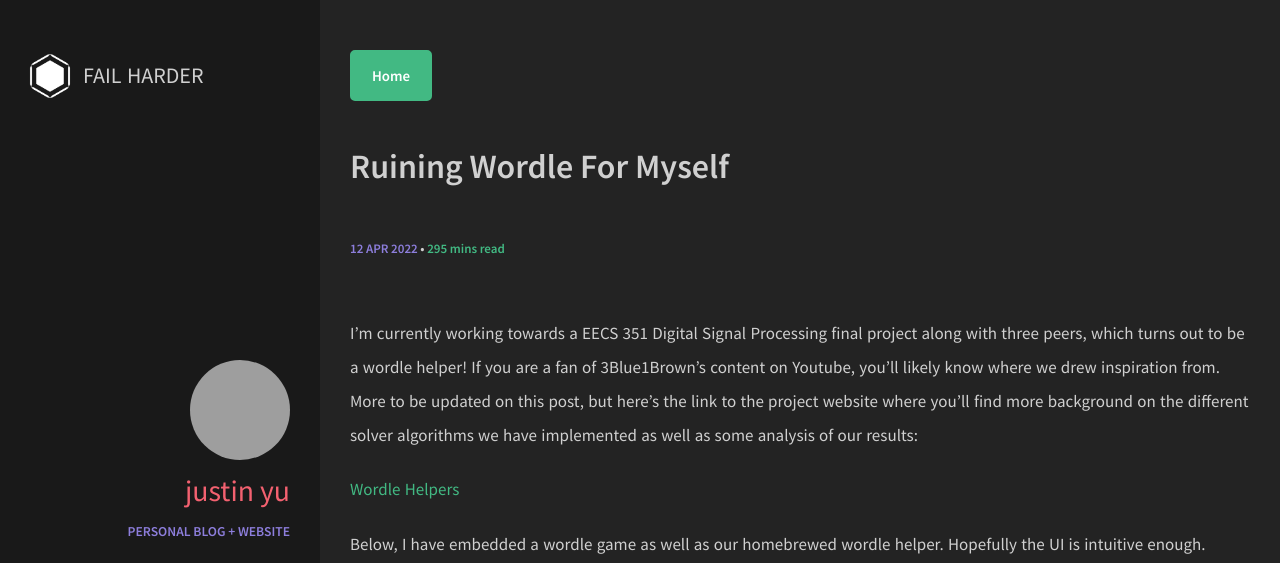
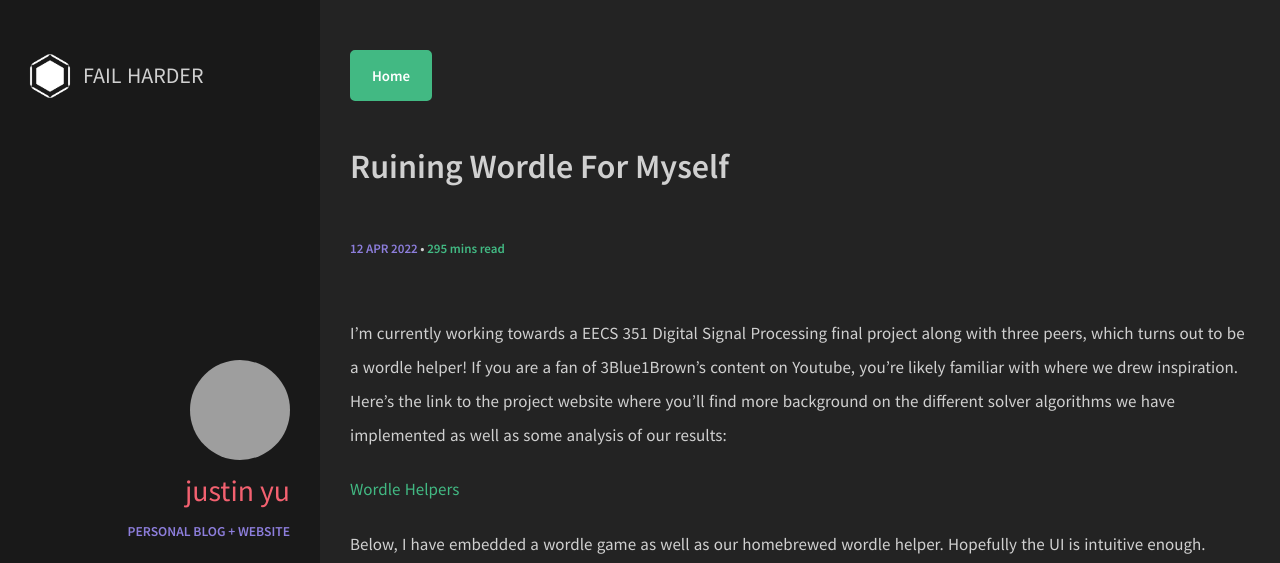
Before and after one commit to uynitsuj/uynitsuj.github.io, a Jekyll site: the page built from _posts/2022-04-12-ruining-wordle-for-myself.md, in a window 1280 px wide. Shown: the top 563 px of the page. Built offline with Jekyll 4.4.1, drawn with Linux system fonts in a browser that asks for light colours.

Commit message:
Update 2022-04-12-ruining-wordle-for-myself.md

```diff
--- a/_posts/2022-04-12-ruining-wordle-for-myself.md
+++ b/_posts/2022-04-12-ruining-wordle-for-myself.md
@@ -6,7 +6,7 @@ categories: [projects]
 image: 2022-04-12032738.png
 ---
 
-I'm currently working towards a EECS 351 Digital Signal Processing final project along with three peers, which turns out to be a wordle helper! If you are a fan of 3Blue1Brown's content on Youtube, you'll likely know where we drew inspiration from. More to be updated on this post, but here's the link to the project website where you'll find more background on the different solver algorithms we have implemented as well as some analysis of our results:
+I'm currently working towards a EECS 351 Digital Signal Processing final project along with three peers, which turns out to be a wordle helper! If you are a fan of 3Blue1Brown's content on Youtube, you're likely familiar with where we drew inspiration. Here's the link to the project website where you'll find more background on the different solver algorithms we have implemented as well as some analysis of our results:
 
 [Wordle Helpers](https://umicheecs351.wixsite.com/wordle-helpers)
 
```
